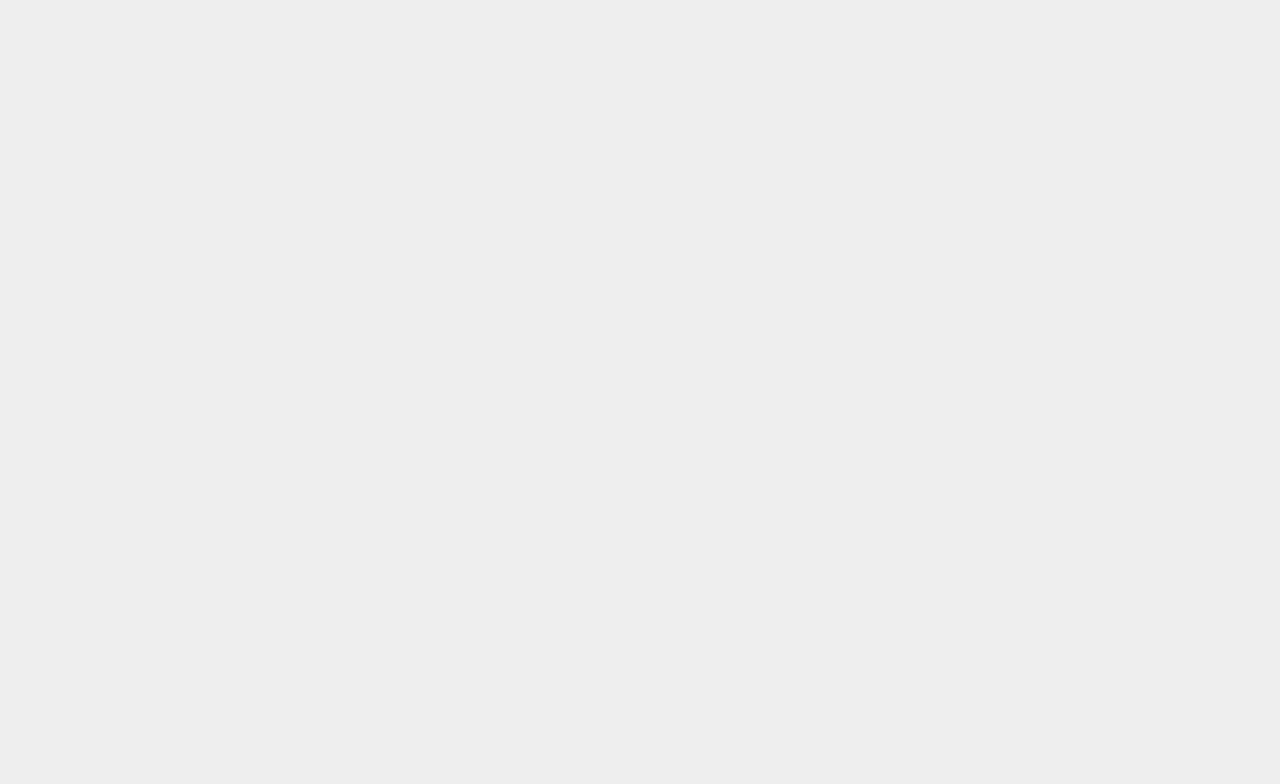
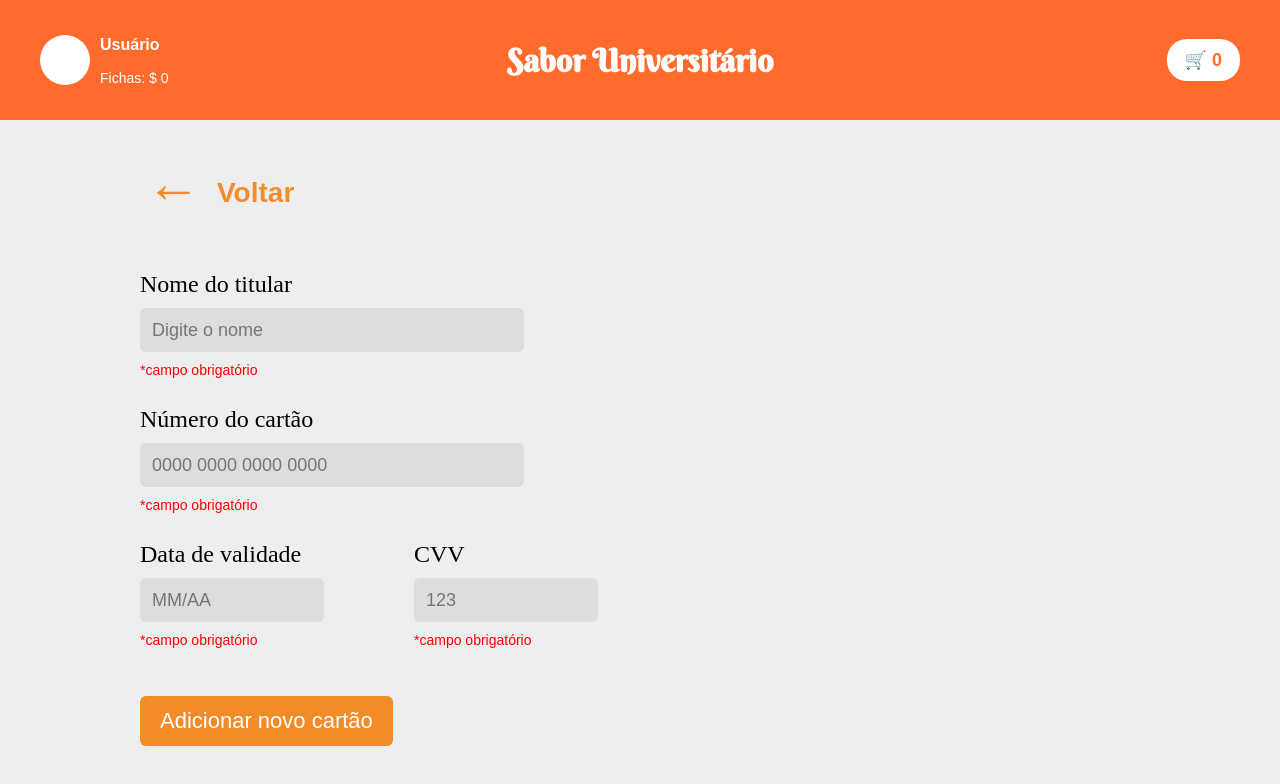
Before and after one commit to Luiza-Vieira/SaborUniversitario, a React (Vite) app: page /cartao in a window 1280 px wide. Before the commit this address had no page. Shown: the top 784 px of the page. Built offline with nearby package versions, Linux system fonts and the light colour scheme.

Commit message:
feat: adiciona fluxo de novo cartao no carrinho

```diff
--- a/src/App.jsx
+++ b/src/App.jsx
@@ -12,6 +12,8 @@ import Home from "./pages/Home";
 import Carrinho from "./pages/Carrinho";
 
 import Detalhe from "./pages/Detalhe";
+
+import Cartao from "./pages/Cartao";
 
 function App() {
 
@@ -40,6 +42,12 @@ function App() {
         element={<Detalhe />}
       />
 
+
+      <Route
+        path="/cartao"
+        element={<Cartao />}
+      />
+
     </Routes>
 
   );
--- a/src/index.css
+++ b/src/index.css
@@ -619,3 +619,203 @@ body {
     width: 100%;
   }
 }
+
+/* ===================================== */
+/* TELA CARTÃO */
+/* ===================================== */
+
+.container-cartao {
+
+  width: 100%;
+
+  padding-left: 140px;
+
+  padding-top: 30px;
+
+  box-sizing: border-box;
+}
+
+/* VOLTAR */
+
+.btn-voltar {
+
+  background: none;
+
+  border: none;
+
+  color: #f28c28;
+
+  font-size: 55px;
+
+  font-weight: bold;
+
+  cursor: pointer;
+
+  margin-bottom: 20px;
+
+  transition: 0.2s;
+}
+
+.btn-voltar:hover {
+
+  transform: translateX(-5px);
+}
+
+/* LINHA VOLTAR */
+
+.topo-cartao {
+
+  display: flex;
+
+  align-items: center;
+
+  gap: 10px;
+
+  margin-bottom: 35px;
+}
+
+.texto-voltar {
+
+  font-size: 28px;
+
+  color: #f28c28;
+
+  font-weight: bold;
+}
+
+/* CAMPOS */
+
+.form-cartao {
+
+  display: flex;
+
+  flex-direction: column;
+
+  gap: 28px;
+}
+
+.campo-cartao {
+
+  display: flex;
+
+  flex-direction: column;
+
+  gap: 10px;
+}
+
+/* LABEL */
+
+.campo-cartao label {
+
+  font-size: 24px;
+
+  color: black;
+
+  font-family: serif;
+}
+
+/* INPUT */
+
+.campo-cartao input {
+
+  width: 360px;
+
+  height: 28px;
+
+  border: none;
+
+  border-radius: 6px;
+
+  background: #ddd;
+
+  padding: 8px 12px;
+
+  font-size: 18px;
+
+  outline: none;
+}
+
+/* TEXTO OBRIGATÓRIO */
+
+.obrigatorio {
+
+  color: red;
+
+  font-size: 14px;
+}
+
+/* LINHA */
+
+.linha-cartao {
+
+  display: flex;
+
+  gap: 90px;
+}
+
+/* PEQUENOS */
+
+.pequeno input {
+
+  width: 160px;
+}
+
+/* BOTÃO */
+
+.btn-adicionar-cartao {
+
+  width: fit-content;
+
+  background: #f28c28;
+
+  color: white;
+
+  border: none;
+
+  padding: 12px 20px;
+
+  border-radius: 6px;
+
+  font-size: 22px;
+
+  cursor: pointer;
+
+  margin-top: 20px;
+
+  transition: 0.2s;
+}
+
+.btn-adicionar-cartao:hover {
+
+  background: #ff741f;
+}
+
+/* RESPONSIVO */
+
+@media(max-width: 700px) {
+
+  .container-cartao {
+
+    padding-left: 30px;
+
+    padding-right: 30px;
+  }
+
+  .campo-cartao input {
+
+    width: 100%;
+  }
+
+  .linha-cartao {
+
+    flex-direction: column;
+
+    gap: 30px;
+  }
+
+  .pequeno input {
+
+    width: 100%;
+  }
+
+}
--- a/src/pages/Carrinho.jsx
+++ b/src/pages/Carrinho.jsx
@@ -262,9 +262,8 @@ function Carrinho() {
 
         {/* TOTAL */}
 
-        {/* TOTAL */}
+        {
 
-{
           carrinho.length > 0 && (
 
             <div id="total">
@@ -278,6 +277,7 @@ function Carrinho() {
             </div>
 
           )
+
         }
 
       </div>
@@ -294,25 +294,63 @@ function Carrinho() {
 
         <div className="pagamento">
 
-          <select className="select-pagamento">
+          {/* BLOCO ESQUERDO */}
 
-            <option>
+          <div className="pagamento-cartao-box">
+
+            <select
+
+              className="select-pagamento"
+
+              onChange={(e) => {
+
+                if (
+                  e.target.value === "novo-cartao"
+                ) {
+
+                  navigate("/cartao");
+
+                }
+
+              }}
+
+            >
+
+              <option value="dinheiro">
+
                 Dinheiro
+
               </option>
 
-            <option>
+              <option value="pix">
+
                 Pix
+
               </option>
 
-            <option>
+              <option value="credito">
+
                 Cartão de crédito
+
               </option>
 
-            <option>
+              <option value="debito">
+
                 Cartão de débito
+
+              </option>
+
+              <option value="novo-cartao">
+
+                + Adicionar novo cartão
+
               </option>
 
             </select>
+
+          </div>
+
+          {/* BOTÃO PRÓXIMO */}
 
           <button className="btn-proximo">
 
--- /dev/null
+++ b/src/pages/Cartao.jsx
@@ -0,0 +1,471 @@
+import "../index.css";
+
+import {
+  useState,
+  useEffect,
+  useRef
+} from "react";
+
+import { useNavigate } from "react-router-dom";
+
+function Cartao() {
+
+  // =====================================
+  // NAVEGAÇÃO
+  // =====================================
+
+  const navigate = useNavigate();
+
+  // =====================================
+  // SIDEBAR
+  // =====================================
+
+  const [sidebarAberta, setSidebarAberta] =
+    useState(false);
+
+  const sidebarRef = useRef(null);
+
+  useEffect(() => {
+
+    function fecharSidebar(event) {
+
+      if (
+        sidebarRef.current &&
+        !sidebarRef.current.contains(
+          event.target
+        )
+      ) {
+
+        setSidebarAberta(false);
+
+      }
+
+    }
+
+    document.addEventListener(
+      "mousedown",
+      fecharSidebar
+    );
+
+    return () => {
+
+      document.removeEventListener(
+        "mousedown",
+        fecharSidebar
+      );
+
+    };
+
+  }, []);
+
+  // =====================================
+  // CARRINHO
+  // =====================================
+
+  const [carrinho] = useState(() => {
+
+    const carrinhoSalvo =
+      localStorage.getItem("carrinho");
+
+    return carrinhoSalvo
+      ? JSON.parse(carrinhoSalvo)
+      : [];
+
+  });
+
+  // =====================================
+  // STATES DOS INPUTS
+  // =====================================
+
+  const [nome, setNome] =
+    useState("");
+
+  const [numero, setNumero] =
+    useState("");
+
+  const [validade, setValidade] =
+    useState("");
+
+  const [cvv, setCvv] =
+    useState("");
+
+  // =====================================
+  // MÁSCARA NÚMERO CARTÃO
+  // =====================================
+
+  function formatarNumero(valor) {
+
+    valor =
+      valor.replace(/\D/g, "");
+
+    valor =
+      valor.replace(/(.{4})/g, "$1 ");
+
+    return valor.trim();
+
+  }
+
+  // =====================================
+  // MÁSCARA VALIDADE
+  // =====================================
+
+  function formatarValidade(valor) {
+
+    valor =
+      valor.replace(/\D/g, "");
+
+    if (valor.length > 2) {
+
+      valor =
+        valor.substring(0, 2)
+        +
+        "/"
+        +
+        valor.substring(2, 4);
+
+    }
+
+    return valor;
+
+  }
+
+  // =====================================
+  // JSX
+  // =====================================
+
+  return (
+
+    <>
+
+      {/* SIDEBAR */}
+
+      <div
+
+        ref={sidebarRef}
+
+        className={
+          sidebarAberta
+            ? "sidebar ativo"
+            : "sidebar"
+        }
+
+      >
+
+        <div className="sidebar-header">
+
+          <div className="foto"></div>
+
+          <p className="nome">
+            Usuário
+          </p>
+
+          <p className="fichas">
+            Fichas: $ 0
+          </p>
+
+        </div>
+
+        <ul>
+
+          <li onClick={() => navigate("/")}>
+            Início
+          </li>
+
+          <li>
+            Minha conta
+          </li>
+
+          <li>
+            Meus pedidos
+          </li>
+
+        </ul>
+
+      </div>
+
+      {/* HEADER */}
+
+      <header className="header">
+
+        <div
+
+          className="perfil"
+
+          onClick={() =>
+            setSidebarAberta(
+              !sidebarAberta
+            )
+          }
+
+        >
+
+          <div className="foto"></div>
+
+          <div>
+
+            <p className="nome">
+              Usuário
+            </p>
+
+            <p className="fichas">
+              Fichas: $ 0
+            </p>
+
+          </div>
+
+        </div>
+
+        <h1>
+          Sabor Universitário
+        </h1>
+
+        <button
+
+          className="carrinho-btn"
+
+          onClick={() =>
+            navigate("/carrinho")
+          }
+
+        >
+
+          🛒 {
+
+            carrinho.reduce(
+
+              (total, item) => {
+
+                return (
+                  total +
+                  item.quantidade
+                );
+
+              },
+
+              0
+
+            )
+
+          }
+
+        </button>
+
+      </header>
+
+      {/* CONTAINER */}
+
+      <div className="container-cartao">
+
+        {/* TOPO */}
+
+        <div className="topo-cartao">
+
+          <button
+
+            className="btn-voltar"
+
+            onClick={() =>
+              navigate("/carrinho")
+            }
+
+          >
+
+            ←
+
+          </button>
+
+          <span className="texto-voltar">
+
+            Voltar
+
+          </span>
+
+        </div>
+
+        {/* FORMULÁRIO */}
+
+        <div className="form-cartao">
+
+          {/* NOME */}
+
+          <div className="campo-cartao">
+
+            <label>
+
+              Nome do titular
+
+            </label>
+
+            <input
+
+              type="text"
+
+              placeholder="Digite o nome"
+
+              value={nome}
+
+              onChange={(e) =>
+                setNome(e.target.value)
+              }
+
+            />
+
+            <span className="obrigatorio">
+
+              *campo obrigatório
+
+            </span>
+
+          </div>
+
+          {/* NÚMERO */}
+
+          <div className="campo-cartao">
+
+            <label>
+
+              Número do cartão
+
+            </label>
+
+            <input
+
+              type="text"
+
+              placeholder="0000 0000 0000 0000"
+
+              maxLength={19}
+
+              value={numero}
+
+              onChange={(e) =>
+
+                setNumero(
+
+                  formatarNumero(
+                    e.target.value
+                  )
+
+                )
+
+              }
+
+            />
+
+            <span className="obrigatorio">
+
+              *campo obrigatório
+
+            </span>
+
+          </div>
+
+          {/* LINHA */}
+
+          <div className="linha-cartao">
+
+            {/* VALIDADE */}
+
+            <div className="campo-cartao pequeno">
+
+              <label>
+
+                Data de validade
+
+              </label>
+
+              <input
+
+                type="text"
+
+                placeholder="MM/AA"
+
+                maxLength={5}
+
+                value={validade}
+
+                onChange={(e) =>
+
+                  setValidade(
+
+                    formatarValidade(
+                      e.target.value
+                    )
+
+                  )
+
+                }
+
+              />
+
+              <span className="obrigatorio">
+
+                *campo obrigatório
+
+              </span>
+
+            </div>
+
+            {/* CVV */}
+
+            <div className="campo-cartao pequeno">
+
+              <label>
+
+                CVV
+
+              </label>
+
+              <input
+
+                type="password"
+
+                placeholder="123"
+
+                maxLength={3}
+
+                value={cvv}
+
+                onChange={(e) =>
+
+                  setCvv(
+
+                    e.target.value
+                      .replace(/\D/g, "")
+                      .substring(0, 3)
+
+                  )
+
+                }
+
+              />
+
+              <span className="obrigatorio">
+
+                *campo obrigatório
+
+              </span>
+
+            </div>
+
+          </div>
+
+          {/* BOTÃO */}
+
+          <button className="btn-adicionar-cartao">
+
+            Adicionar novo cartão
+
+          </button>
+
+        </div>
+
+      </div>
+
+    </>
+
+  );
+
+}
+
+export default Cartao;
```
Lines whose indentation alone changed are shown as unchanged.
